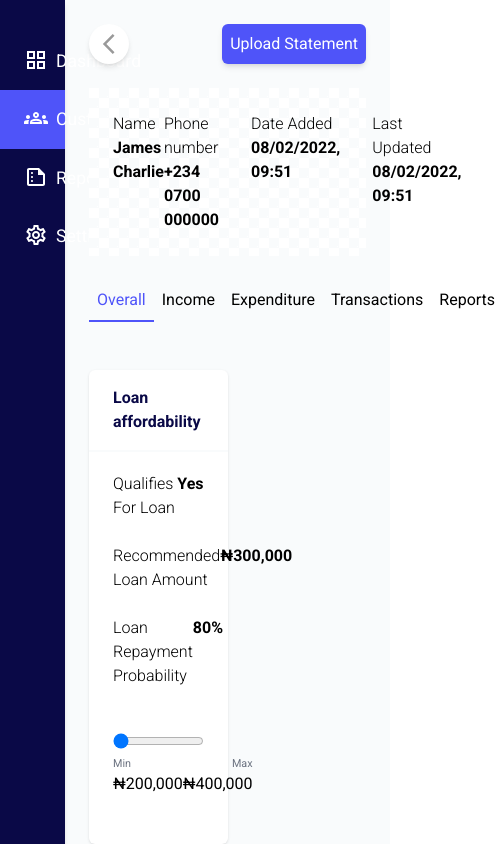
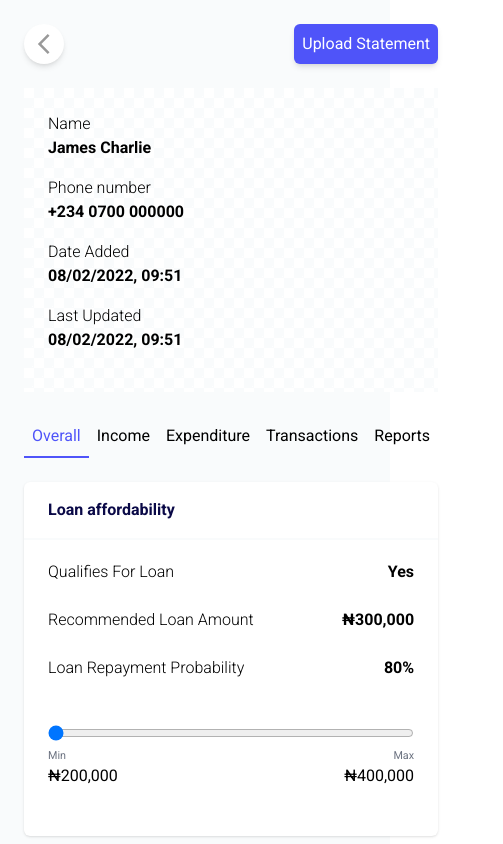
Before and after one commit to d3vkk/credrails, a Vue app: page / in a window 390 px wide. Shown: the top 844 px of the page, 503 px wide, since content can reach past the window. Built offline with nearby package versions, Linux system fonts and the light colour scheme.

Commit message:
refactor: Make UI mobile responsive

```diff
--- a/src/components/OverviewCard.vue
+++ b/src/components/OverviewCard.vue
@@ -5,7 +5,7 @@
     <div class="px-6 pt-2 pb-12">
       <ul class="card-body grid grid-cols-4 gap-4">
         <li
-            class="py-3 flex flex-col "
+          class="py-3 flex flex-col"
           v-for="body in overviewArr"
           :key="body.title"
         >
--- a/src/components/ProfileCard.vue
+++ b/src/components/ProfileCard.vue
@@ -1,11 +1,11 @@
 <template>
-  <div id="profile-card" class="bg-white flex flex-row justify-between p-6">
-    <div class="flex flex-col">
+  <div id="profile-card" class="bg-white flex lg:flex-row md:flex-row flex-col justify-between p-6">
+    <div class="flex flex-col mb-4 mr-0 lg:mr-4 md:mr-4 lg:mb-0 md:mb-0">
       <div class="profile-title">Name</div>
       <div class="profile-details">{{ profileData.name }}</div>
     </div>
-    <div class="profile-last-details flex flex-row justify-around">
-      <div class="flex flex-col">
+    <div class="profile-last-details flex lg:flex-row md:flex-row flex-col justify-around">
+      <section class="flex flex-col">
         <div class="profile-title">Phone number</div>
         <div class="profile-details">
           +{{
@@ -15,15 +15,15 @@
             )
           }}
         </div>
-      </div>
-      <div class="flex flex-col">
+      </section>
+      <section class="flex flex-col">
         <div class="profile-title">Date Added</div>
         <div class="profile-details">{{ profileDates.dateAdded }}</div>
-      </div>
-      <div class="flex flex-col">
+      </section>
+      <section class="flex flex-col">
         <div class="profile-title">Last Updated</div>
         <div class="profile-details">{{ profileDates.lastUpdated }}</div>
-      </div>
+      </section>
     </div>
   </div>
 </template>
@@ -86,8 +86,8 @@ export default defineComponent({
 .profile-title {
   font-weight: 300;
 }
-.profile-last-details div {
-  @apply mr-4;
+.profile-last-details section {
+  @apply mb-4 mr-0 lg:mr-4 md:mr-4 lg:mb-0 md:mb-0;
 }
 .profile-details {
   @apply font-bold;
--- a/src/components/Sidebar.vue
+++ b/src/components/Sidebar.vue
@@ -1,7 +1,7 @@
 <template>
   <div
     id="sidebar"
-    class="py-4 shadow-md flex-col flex items-between justify-between"
+    class="py-4 shadow-md flex-col lg:flex items-between justify-between hidden md:hidden"
   >
     <div>
       <div class="sidebar-img rounded-full px-6 mx-4">
--- a/src/views/Dashboard.vue
+++ b/src/views/Dashboard.vue
@@ -1,15 +1,15 @@
 <template>
   <div id="dashboard" class="flex flex-row">
-    <div class="w-1/6">
+    <div class="lg:w-1/6">
       <Sidebar />
     </div>
-    <ul class="w-5/6 px-6">
+    <ul class="lg:w-5/6 px-6">
       <li><Navbar /></li>
       <li><ProfileCard /></li>
       <li><SubNavbar /></li>
       <li>
-        <ul class="customercards flex flex-col md:flex-row lg:flex-row">
-          <li class="mr-6"><LoanCard /></li>
+        <ul class="customercards flex flex-col md:flex-col items-center lg:flex-row">
+          <li class="lg:mr-6"><LoanCard /></li>
           <li><BehaviourCard/></li>
         </ul>
         <div><OverviewCard/></div>
@@ -50,7 +50,15 @@ li {
   @apply my-6;
 }
 
+.customercards{
+  @apply md:my-6
+}
+
 .customercards li {
-  width: 50%;
+  @apply lg:my-6 md:my-0 my-0 lg:w-1/2 md:w-3/4 w-full lg:mb-0 mb-6 ;
+
+}
+.customercards li:first-child {
+  @apply lg:mb-0 md:mb-6;
 }
 </style>
```
Lines whose indentation alone changed are shown as unchanged.
